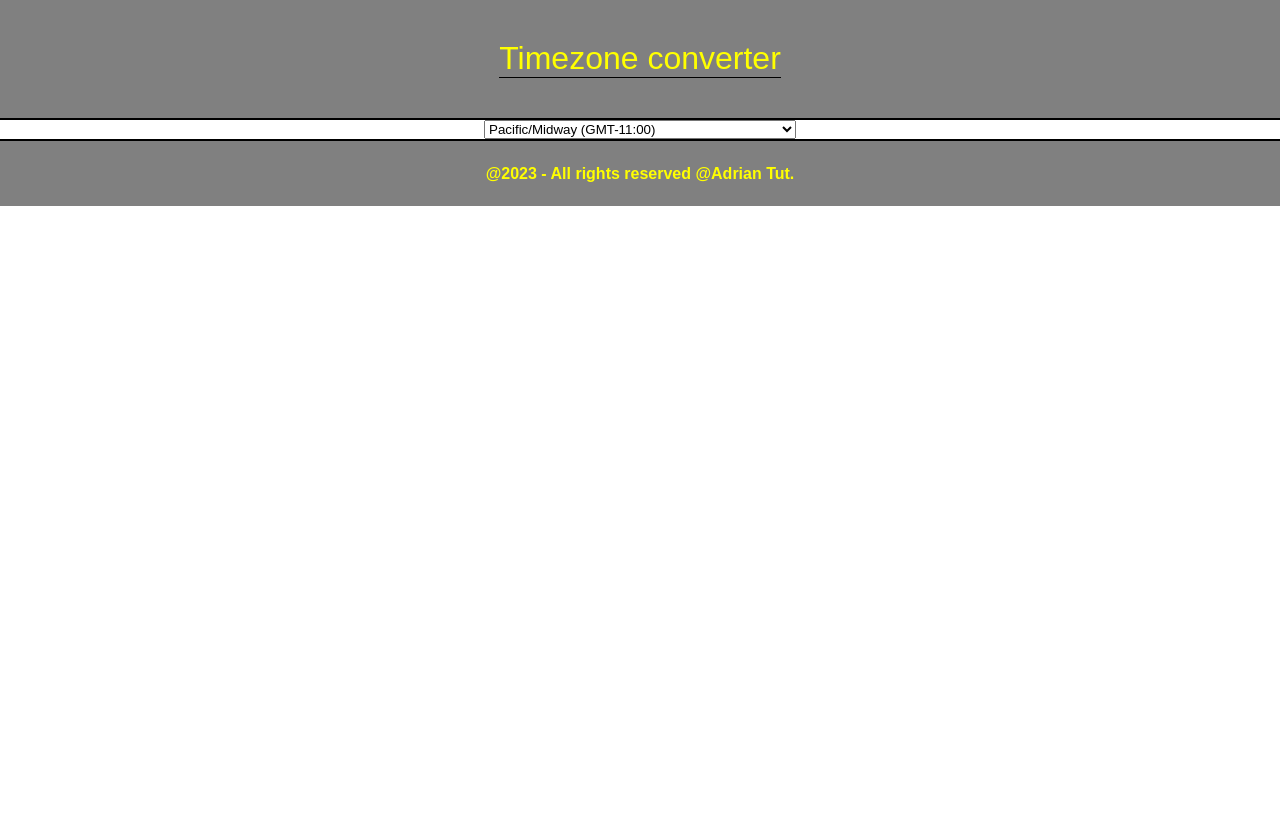
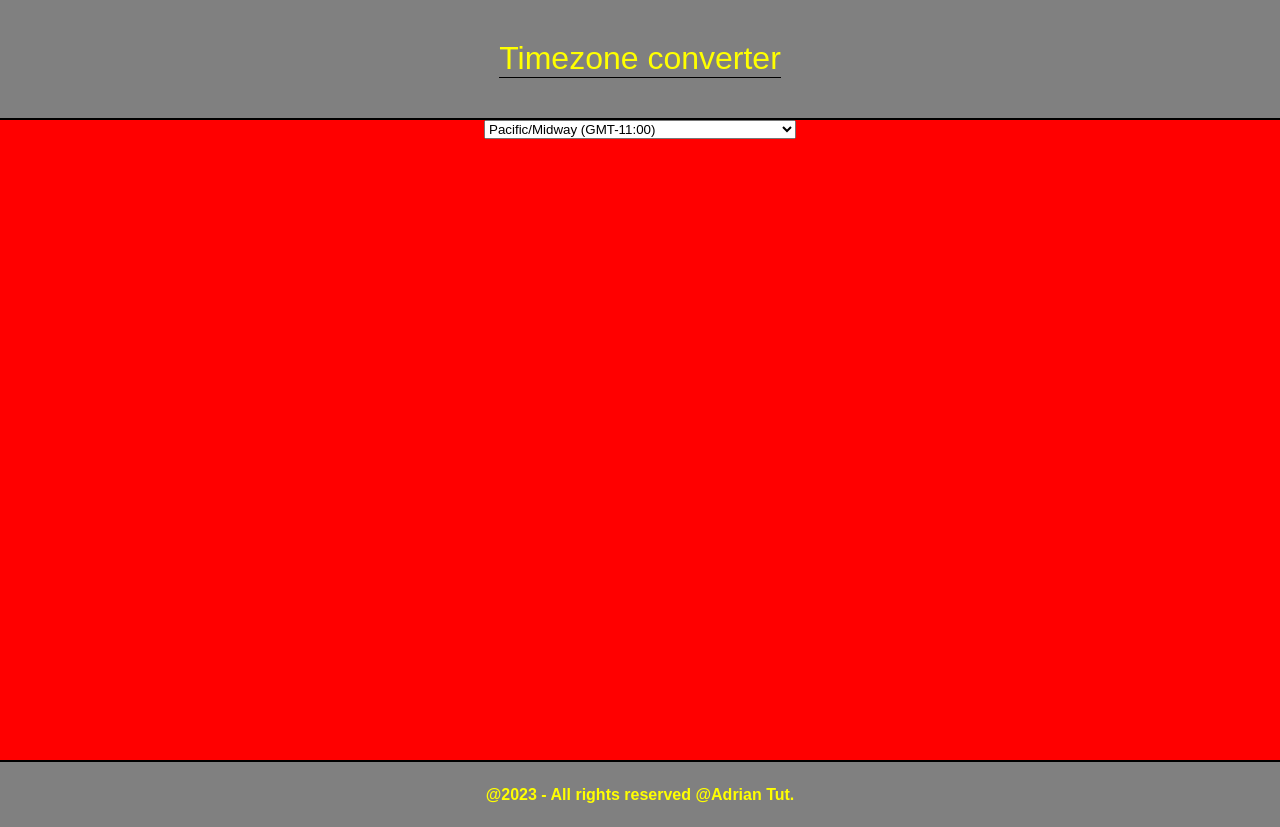
Before and after one commit to Adriantutuianu/timezone-converter, a React (Create React App) app: page / in a window 1280 px wide. Before the commit the page ends 800 px from the top, so only its background shows below. Built offline with nearby package versions, Linux system fonts and the light colour scheme.

Commit message:
Added style to content

```diff
--- a/src/components/Content.js
+++ b/src/components/Content.js
@@ -7,6 +7,7 @@ const Content = () => {
   const [timezonesList, setTimezonesList] = useState(timezones);
 
   return (
+    <main className="content">
       <div>
         <select name="timezone" id="timezone">
           {timezonesList.map((item, index) => {
@@ -18,6 +19,7 @@ const Content = () => {
           })}
         </select>
       </div>
+    </main>
   );
 };
 
--- a/src/components/content.css
+++ b/src/components/content.css
@@ -0,0 +1,8 @@
+.content {
+  min-height: 80vh;
+  height: 100%;
+  display: flex;
+  align-items: center;
+  flex-direction: column;
+  background-color: red;
+}
```
Lines whose indentation alone changed are shown as unchanged.
